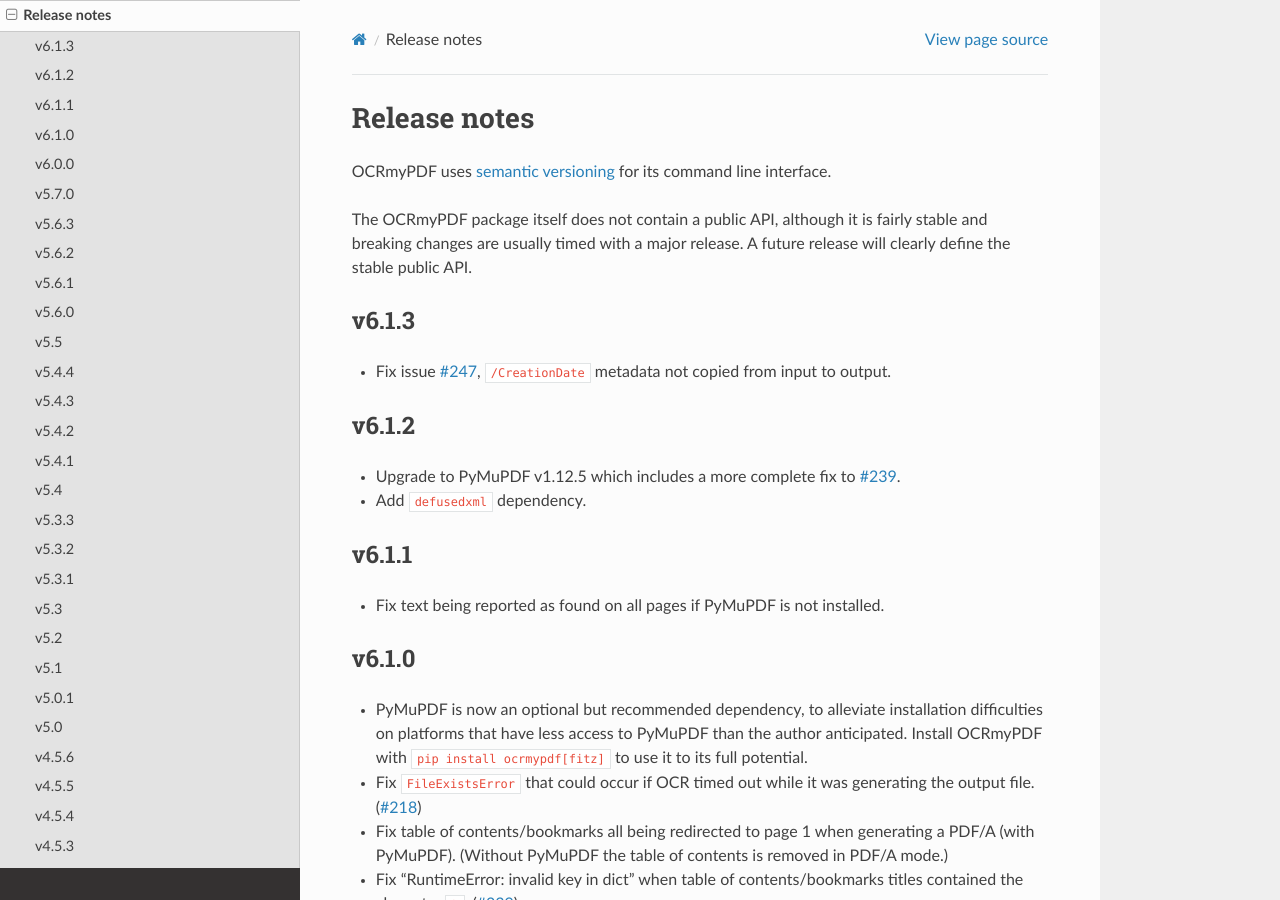
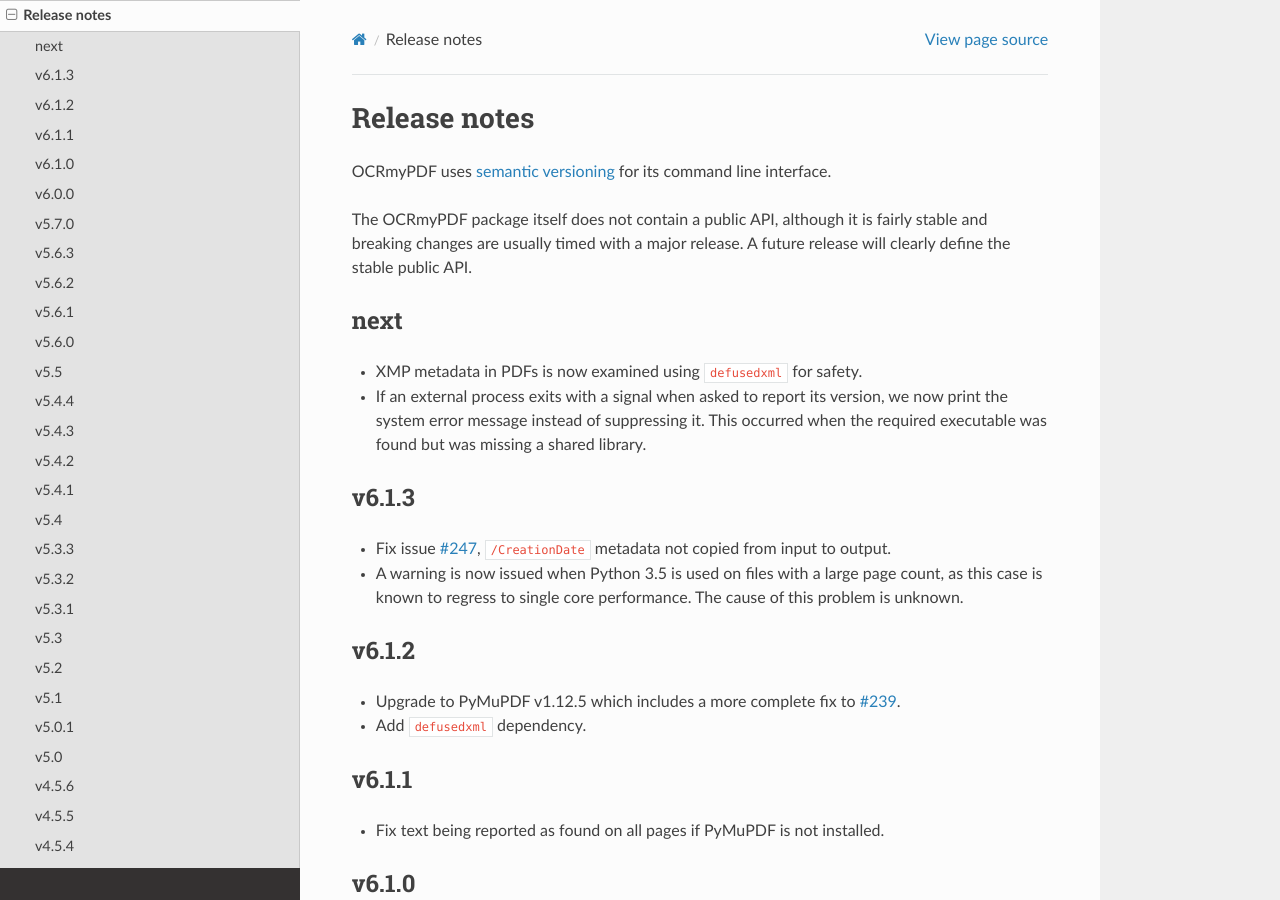
Before and after one commit to ocrmypdf/OCRmyPDF, a Sphinx documentation site: the page built from docs/release_notes.rst, in a window 1280 px wide and 900 px high. Built offline with Sphinx 7.4.7 and the Read the Docs theme 2.0.0, drawn with Linux system fonts in a browser that asks for light colours; pages that are not in the unit, such as notebooks, are missing from menus.

Commit message:
Release notes

```diff
--- a/docs/release_notes.rst
+++ b/docs/release_notes.rst
@@ -9,10 +9,21 @@
    find:    [^`]\#([0-9]{1,3})[^0-9]
    replace: `#$1 <https://github.com/jbarlow83/OCRmyPDF/issues/$1>`_
 
+
+next
+----
+
+-   XMP metadata in PDFs is now examined using ``defusedxml`` for safety.
+
+-   If an external process exits with a signal when asked to report its version, we now print the system error message instead of suppressing it.  This occurred when the required executable was found but was missing a shared library.
+
+
 v6.1.3
 ------
 
 -   Fix issue `#247 <https://github.com/jbarlow83/OCRmyPDF/issues/247>`_, ``/CreationDate`` metadata not copied from input to output.
+
+-   A warning is now issued when Python 3.5 is used on files with a large page count, as this case is known to regress to single core performance. The cause of this problem is unknown.
 
 
 v6.1.2
```
